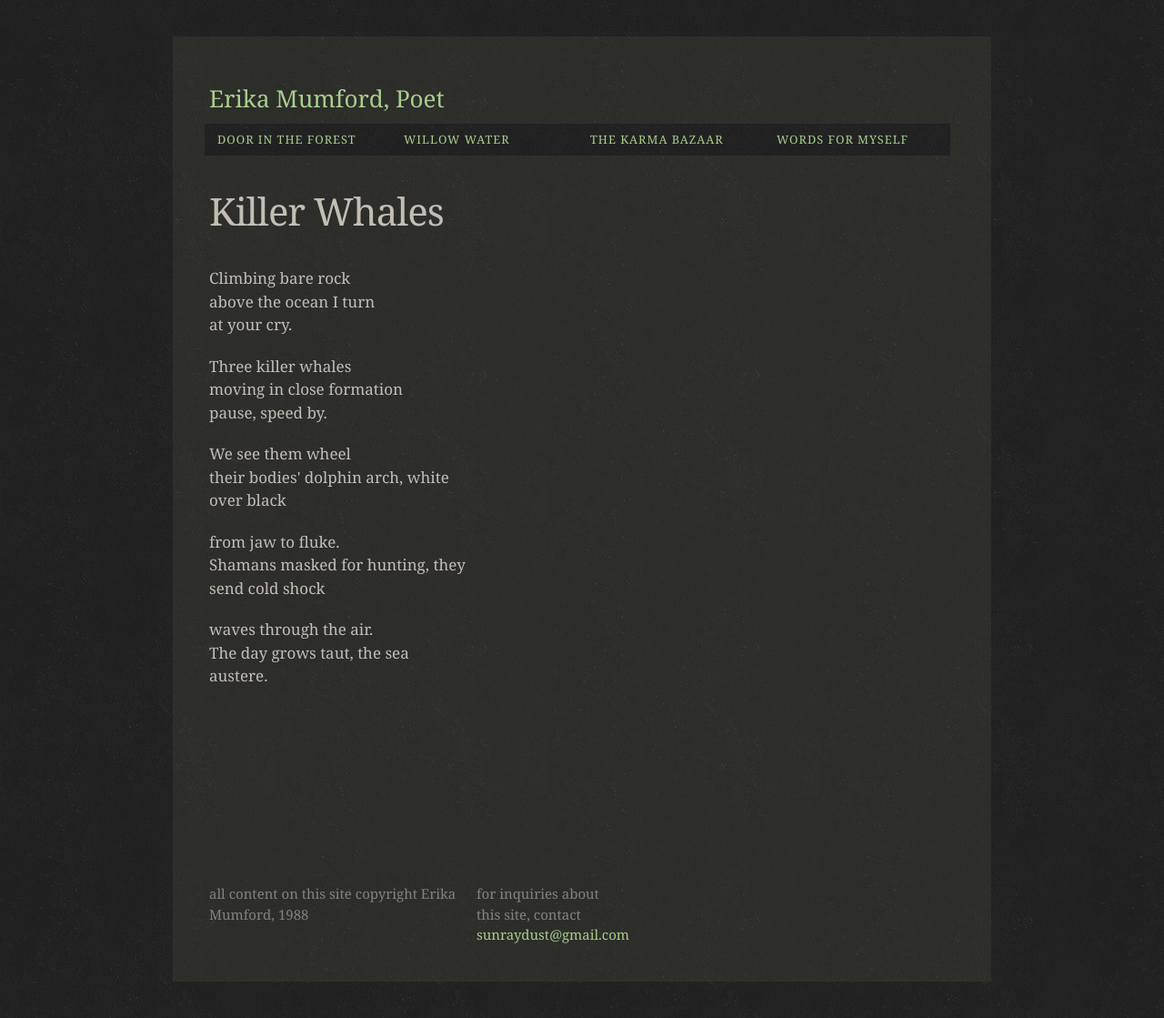
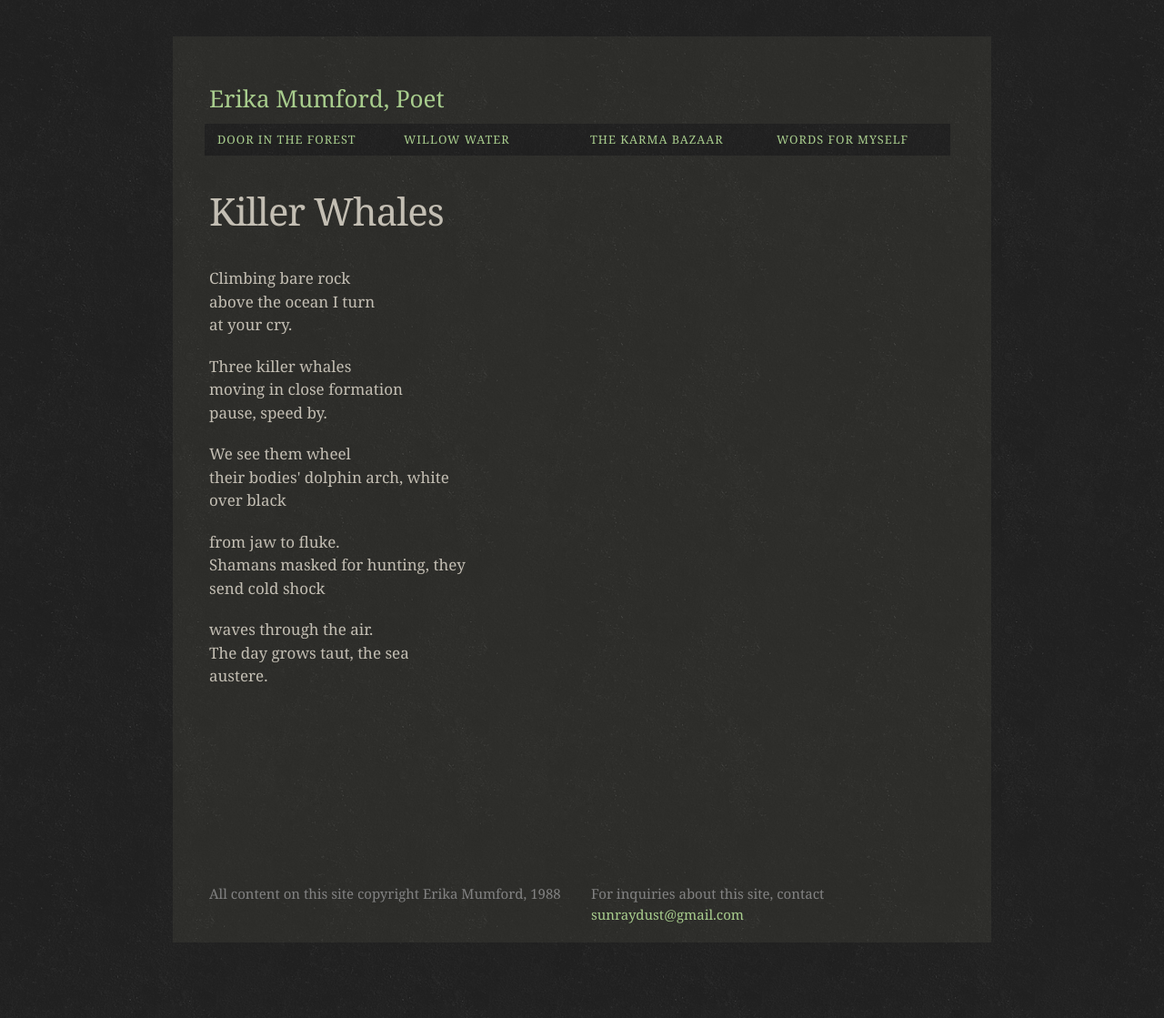
Before and after one commit to photocurio/erika, a Jekyll site: the page built from src/doorintheforest/killerwhales.md, in a window 1280 px wide. Shown: the whole page at 91% size. Built offline with Jekyll 4.4.1, drawn with Linux system fonts in a browser that asks for light colours; after the commit the page ends 1076 px from its top, so only the background shows below that.

Commit message:
simplified footer

```diff
--- a/src/_includes/footer.html
+++ b/src/_includes/footer.html
@@ -4,18 +4,13 @@
 
 		<div class="footer-col-wrapper">
 			<div class="footer-col  footer-col-1">
-				<ul class="contact-list">
-					<li>all content on this site copyright Erika Mumford, 1988</li>
-				</ul>
+				<p>All content on this site copyright Erika Mumford, 1988</p>
 			</div>
 
 			<div class="footer-col  footer-col-2">
-				<p>for inquiries about this site, contact <a href="mailto:{{ site.email }}">{{ site.email }}</a></p>
+				<p>For inquiries about this site, contact <a href="mailto:{{ site.email }}">{{ site.email }}</a></p>
 			</div>
 
-			<div class="footer-col  footer-col-3">
-				<p class="text">{{ site.description }}</p>
-			</div>
 		</div>
 
 	</div>
--- a/src/_sass/_layout.scss
+++ b/src/_sass/_layout.scss
@@ -158,23 +158,15 @@ body {
 
 .footer-col {
 	float: left;
-	margin-bottom: $spacing-unit / 2;
 	padding-left: $spacing-unit / 2;
 }
 
 .footer-col-1 {
-	width: -webkit-calc(35% - (#{$spacing-unit} / 2));
-	width:		   calc(35% - (#{$spacing-unit} / 2));
+	width:		   calc(50% - (#{$spacing-unit} / 2));
 }
 
 .footer-col-2 {
-	width: -webkit-calc(20% - (#{$spacing-unit} / 2));
-	width:		   calc(20% - (#{$spacing-unit} / 2));
-}
-
-.footer-col-3 {
-	width: -webkit-calc(45% - (#{$spacing-unit} / 2));
-	width:		   calc(45% - (#{$spacing-unit} / 2));
+	width:		   calc(50% - (#{$spacing-unit} / 2));
 }
 
 @include media-query($on-laptop) {
```
